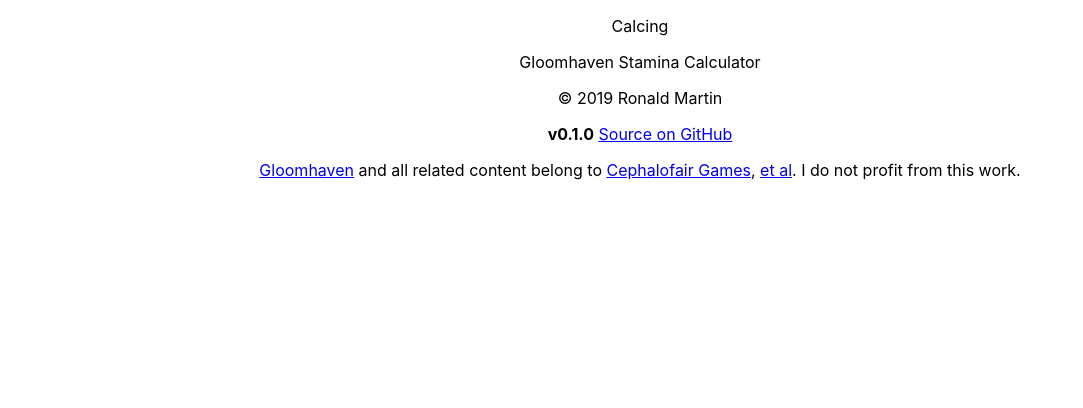
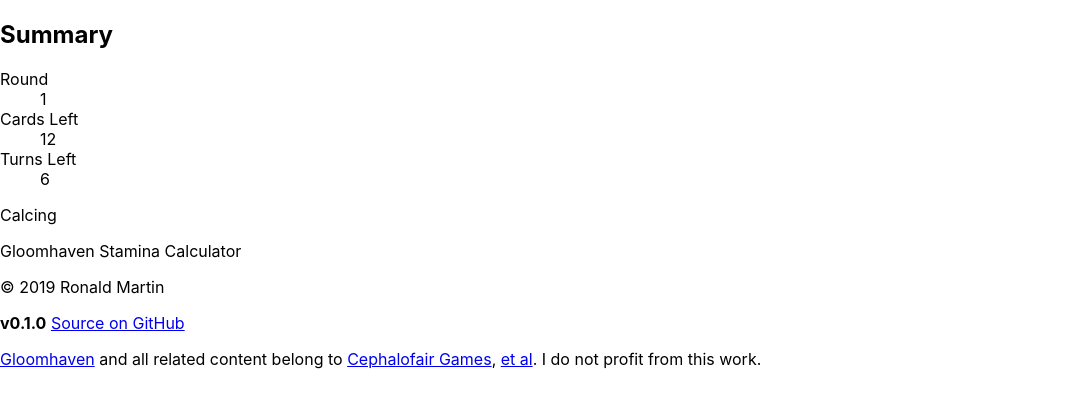
Before and after one commit to ronaldsmartin/gloomhaven-stamina-calculator, a React (Create React App) app: page / in a window 1280 px wide. Shown: the top 408 px of the page, without its empty margins (0-1083 px from the left). Built offline with nearby package versions, Linux system fonts and the light colour scheme.

Commit message:
Create Summary component

```diff
--- a/src/App.css
+++ b/src/App.css
@@ -1,5 +1,5 @@
 .App {
-  text-align: center;
+  text-align: start;
 }
 
 .App-logo {
--- a/src/App.tsx
+++ b/src/App.tsx
@@ -5,10 +5,12 @@ import Footer from './components/Footer';
 
 const App: React.FC = () => {
   return (
-    <main className="App">
-      <Calculator />
+    <div className="App">
+      <main>
+        <Calculator />
+      </main>
       <Footer />
-    </main>
+    </div>
   );
 }
 
--- a/src/components/Calculator.tsx
+++ b/src/components/Calculator.tsx
@@ -1,8 +1,12 @@
 import React from 'react';
+import Summary from './Summary';
 
 const Calculator = () => {
     return (
-        <p>Calcing</p>
+        <div>
+            <Summary currentRound={1} cardsInPlay={12} turnsRemaining={6}/>
+            <p>Calcing</p>
+        </div>
     );
 }
 
--- /dev/null
+++ b/src/components/Summary.tsx
@@ -0,0 +1,26 @@
+import React from 'react';
+
+export interface SummaryProps {
+    currentRound: number;
+    cardsInPlay: number;
+    turnsRemaining: number;
+}
+
+const Summary = (props: SummaryProps) => {
+    return (
+        <div className="Summary">
+            <h2>Summary</h2>
+            <dl>
+                <dt>Round</dt>
+                <dd>{props.currentRound}</dd>
+
+                <dt>Cards Left</dt>
+                <dd>{props.cardsInPlay}</dd>
+
+                <dt>Turns Left</dt>
+                <dd>{props.turnsRemaining}</dd>
+            </dl>
+        </div>
+    );
+};
+export default Summary;
```
